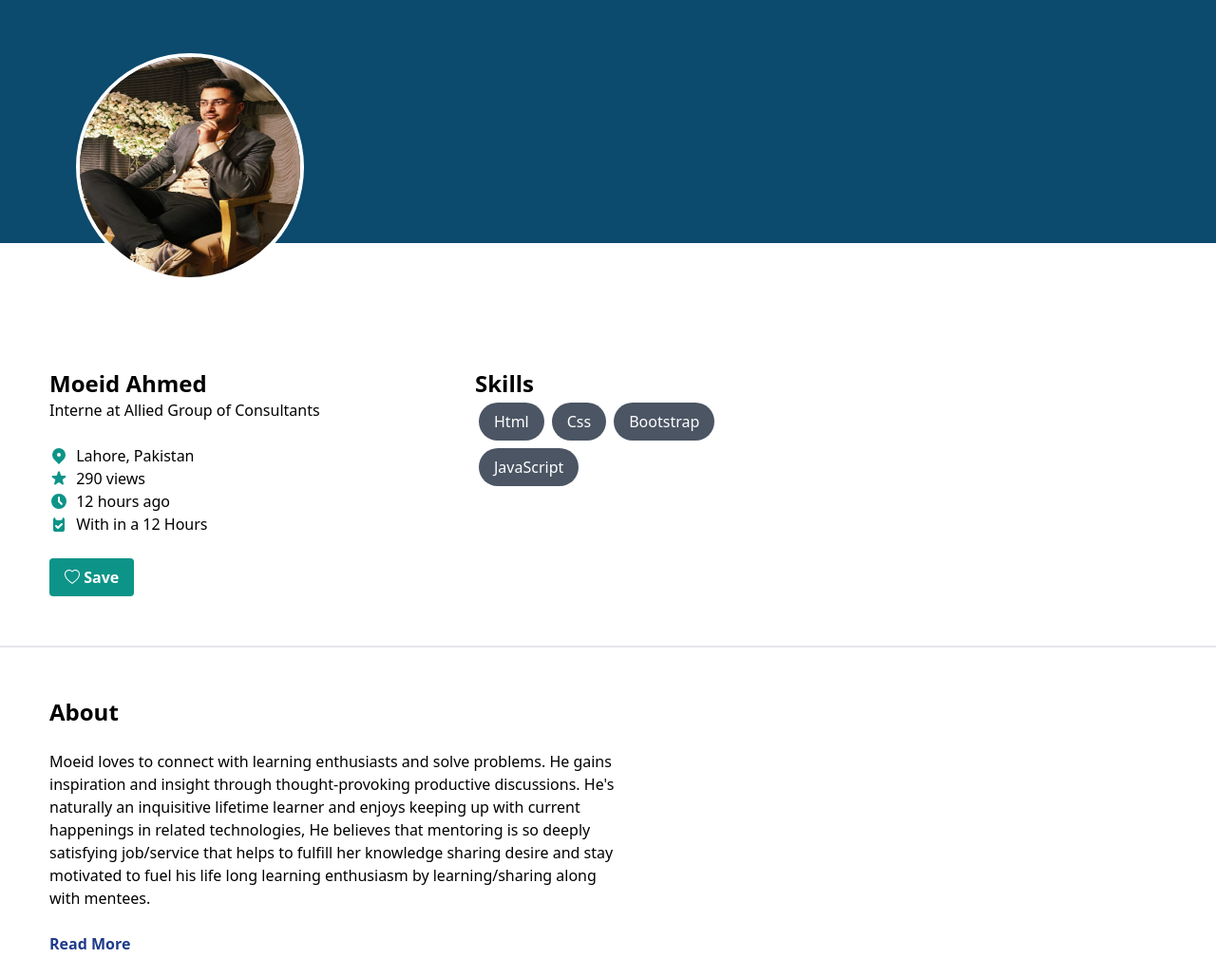
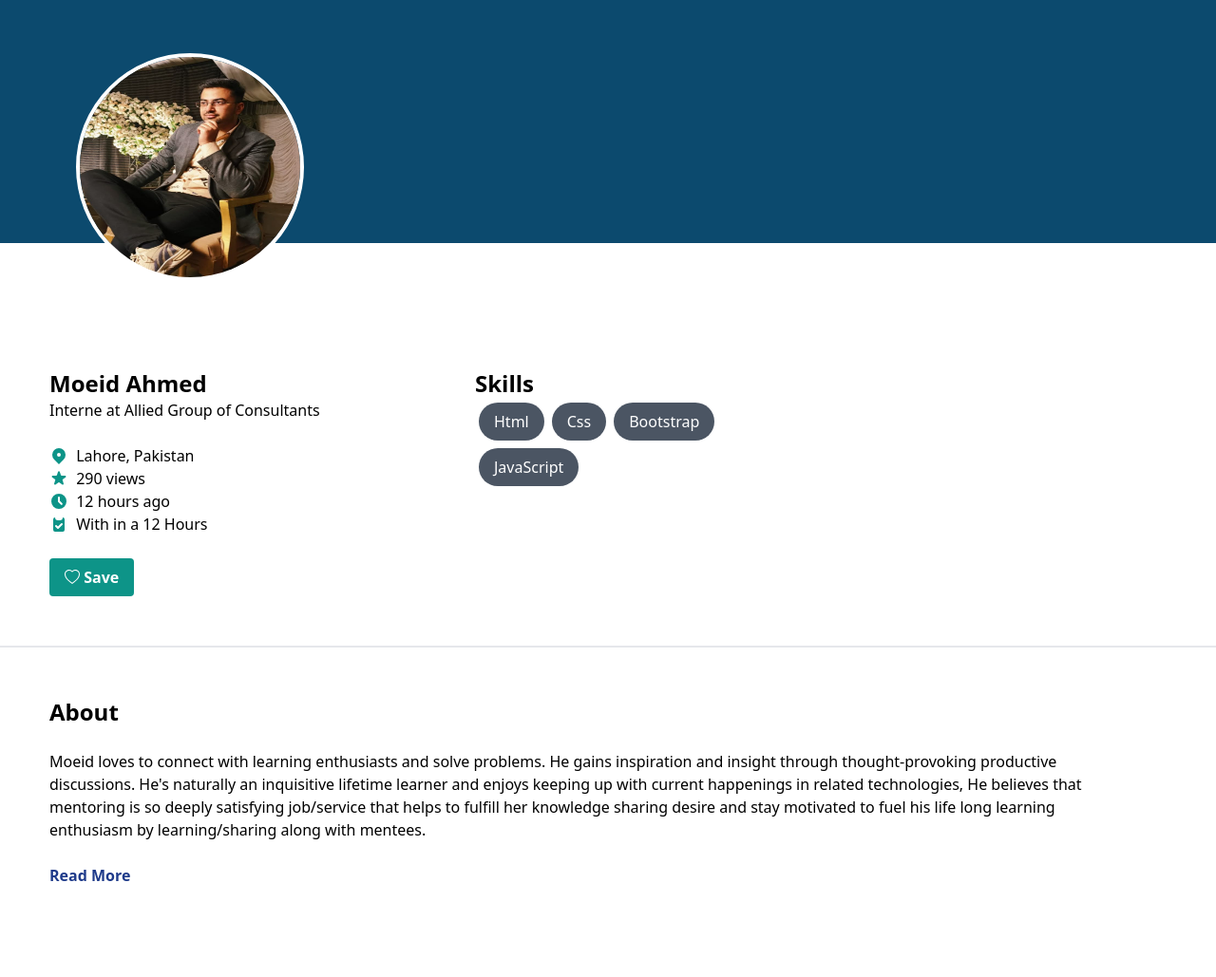
Before and after one commit to moeidahmed/portfolio, a plain HTML site: page index.html in a window 1280 px wide. Shown: the top 1029 px of the page at 95% size. Drawn offline with nearby package versions, Linux system fonts and the light colour scheme.

Commit message:
Update index.html

```diff
--- a/index.html
+++ b/index.html
@@ -9,6 +9,9 @@
     #selling-points {
       position: static;
       margin: 100px;
+    }
+    #about-section{
+      width: 90%;
     }
   }</style>
   <body class="not-italic" onload="userdata()">
@@ -68,7 +71,7 @@
       <div class="border w-1/1"></div>
 
       <!-- About -->
-      <div class="m-8 p-5 w-2/4">
+      <div id="about-section" class="m-8 p-5 w-2/4">
       <h3 class="text-2xl"><b>About</b></h3>
       <br />
       <p id="about">
```
